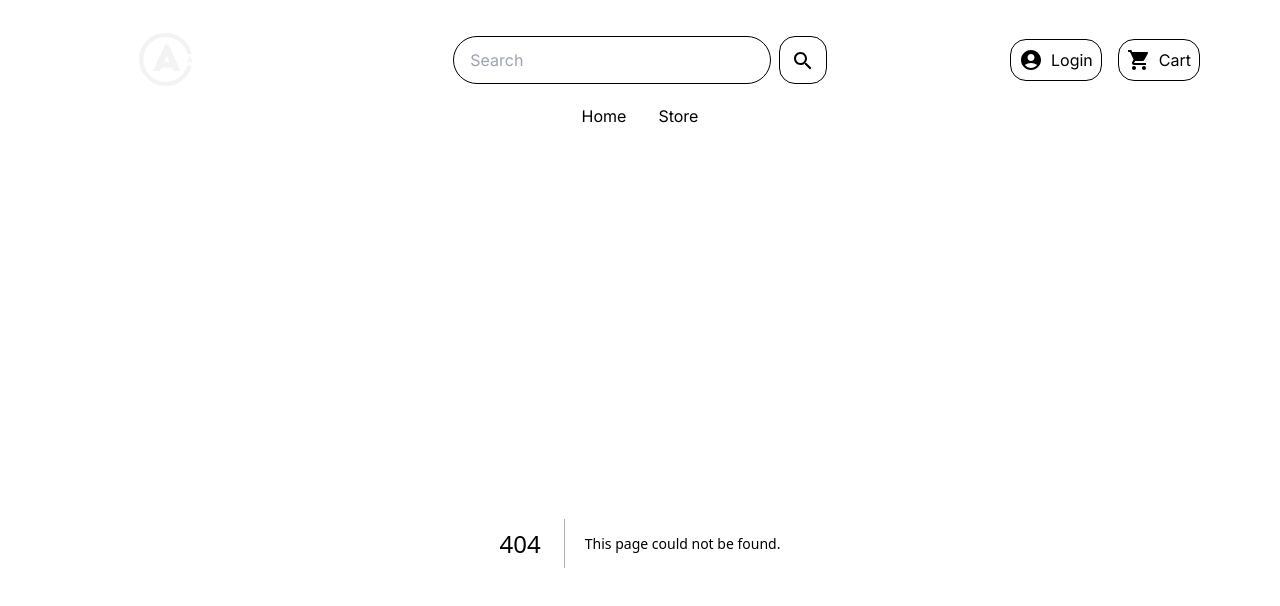
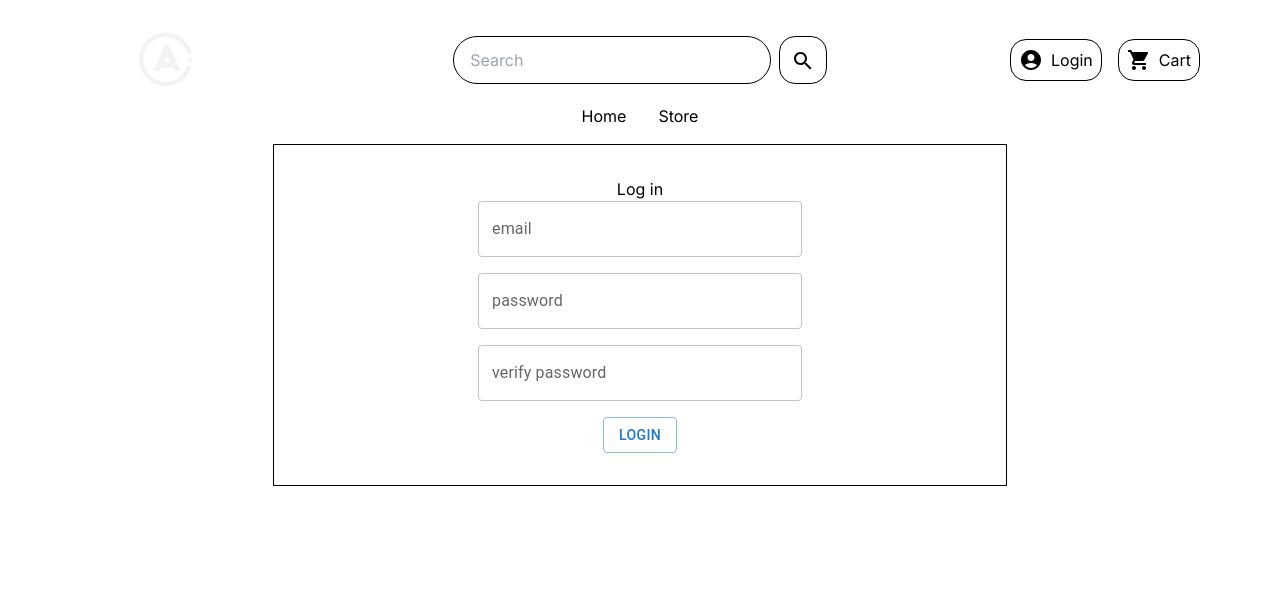
Before and after one commit to cokingtins1/travis-website-next, a Next.js app: page /login in a window 1280 px wide. Before the commit this address had no page. Shown: the top 606 px of the page. Built offline with nearby package versions, Linux system fonts and the light colour scheme.

Commit message:
added form validation

```diff
--- /dev/null
+++ b/app/api/validation/route.js
@@ -0,0 +1,31 @@
+import { NextResponse } from "next/server"
+
+// export async function POST(req, res) {
+
+// 	try {
+// 		const data = await json(req, {limit: '1mb'})
+// 	} catch (error) {
+
+// 	}
+// 	function validateLogin(email, password, passVerify) {
+// 		// console.log(email, password, passVerify)
+// 	}
+
+// 	// validateLogin(email, password, passVerify)
+
+// 	// res.status(200).json({ message: "login verified" })
+// 	// return NextResponse.json({message: 'you did it'})
+// 	console.log(data)
+// 	return new Response(" this is the message", { status: 200 })
+// }
+
+export async function POST(req, res) {
+	if (req.method === "POST") {
+		const body = await req.json()
+		console.log(body)
+	} else {
+		console.log("not a post")
+	}
+
+	return Response.json({message: 'ajsshgljakg'})
+}
--- a/app/components/Header/Header.jsx
+++ b/app/components/Header/Header.jsx
@@ -28,12 +28,14 @@ export default function Header() {
 						</button>
 					</div>
 					<div className={styles.adminButtons}>
+						<Link href={"/login"}>
 							<button className={styles.iconBtn}>
 								<AccountCircle />
 								<label className={styles.label} htmlFor="">
 									Login
 								</label>
 							</button>
+						</Link>
 						<button className={styles.iconBtn}>
 							<ShoppingCartIcon />
 							<label className={styles.label}>Cart</label>
--- /dev/null
+++ b/app/components/LoginForm/LoginForm.jsx
@@ -0,0 +1,106 @@
+"use client"
+
+import styles from "./styles.module.css"
+import TextField from "@mui/material/TextField"
+import Button from "@mui/material/Button"
+import { useState } from "react"
+
+export default function LoginForm() {
+	const [email, setEmail] = useState("")
+	const [password, setPassword] = useState("")
+	const [passVerify, setPassVerify] = useState("")
+
+	const [emailError, setEmailError] = useState("")
+	const [passwordError, setPasswordError] = useState("")
+	const [passVerifyError, setPassVerifyError] = useState("")
+
+	function handleSubmit(e) {
+		e.preventDefault()
+
+		const formData = {
+			email: email,
+			password: password,
+			passVerify: passVerify,
+		}
+
+		if (!email || !/\S+@\S+\.\S+/.test(email)) {
+			setEmailError("Please enter a vailid email")
+		} else {
+			setEmailError("")
+		}
+
+		if (!password || password.length < 6) {
+			setPasswordError("Please enter a password more than 6 characters")
+		} else {
+			setPasswordError("")
+		}
+
+		if (!passVerify || password !== passVerify) {
+			setPassVerifyError("Passwords do not match")
+		} else {
+			setPassVerifyError("")
+		}
+
+		// if (errors.length === 0) {
+		// 	// check DB if email exists
+		// 	console.log("there are no errors")
+		// }
+
+		// try {
+		// 	const res = await fetch("/api/validation", {
+		// 		method: "POST",
+		// 		headers: {
+		// 			"Content-Type": "application/json",
+		// 		},
+		// 		body: JSON.stringify(formData),
+		// 	})
+
+		// 	if (!res.ok) {
+		// 		throw new Error("Error validating data")
+		// 	}
+
+		// 	console.log(res)
+		// } catch (error) {
+		// 	console.log(error)
+		// }
+	}
+	return (
+		<>
+			<form className={styles.loginForm} onSubmit={handleSubmit}>
+				<TextField
+					fullWidth
+					label="email"
+					value={email}
+					onChange={(e) => setEmail(e.target.value)}
+					error={Boolean(emailError)}
+					helperText={emailError}
+				/>
+				<TextField
+					fullWidth
+					label="password"
+					name="passsword"
+					type="password"
+					minLength={2}
+					value={password}
+					onChange={(e) => setPassword(e.target.value)}
+					error={Boolean(passwordError)}
+					helperText={passwordError}
+				/>
+				<TextField
+					fullWidth
+					label="verify password"
+					name="passVerify"
+					type="password"
+					value={passVerify}
+					onChange={(e) => setPassVerify(e.target.value)}
+					error={Boolean(passVerifyError)}
+					helperText={passVerifyError}
+				/>
+
+				<Button type="submit" variant="outlined">
+					Login
+				</Button>
+			</form>
+		</>
+	)
+}
--- /dev/null
+++ b/app/components/LoginForm/styles.module.css
@@ -0,0 +1,13 @@
+/* .formContainer{
+    min-width: 324px;
+    border: 1px solid green;
+
+} */
+
+.loginForm{
+    min-width: 324px;
+    display: flex;
+    align-items: center;
+    flex-direction: column;
+    gap: 1rem;
+}
--- /dev/null
+++ b/app/login/page.jsx
@@ -0,0 +1,14 @@
+import LoginForm from "../components/LoginForm/LoginForm"
+import styles from "./styles.module.css"
+import Divider from "@mui/material/Divider"
+
+export default function Page() {
+	return (
+		<main className={styles.main}>
+			<div className={styles.loginCont}>
+				<h1>Log in</h1>
+				<LoginForm />
+			</div>
+		</main>
+	)
+}
--- /dev/null
+++ b/app/login/styles.module.css
@@ -0,0 +1,13 @@
+.main{
+    display: flex;
+    justify-content: center;
+}
+
+.loginCont{
+    min-width: 734px;
+    padding: 2rem;
+    display: flex;
+    align-items: center;
+    flex-direction: column;
+    border: 1px solid black;
+}
```
Also changed, not shown: app/components/ProductCard/ProcudtCard.jsx (+0 -8 lines), libs/validators.js (added, +41 -0 lines), models/accounts.js (added, +10 -0 lines). Lines whose indentation alone changed are shown as unchanged.
